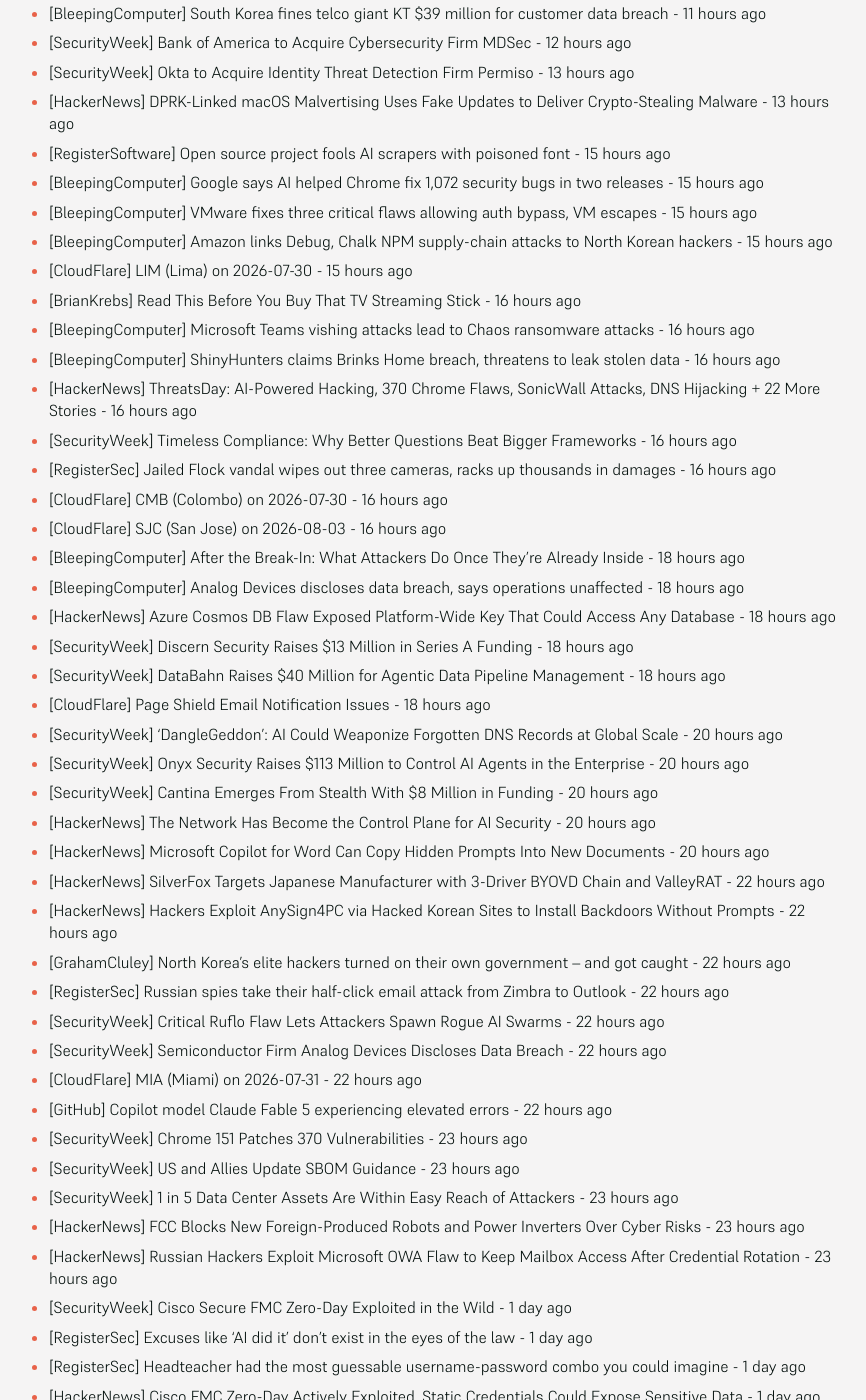
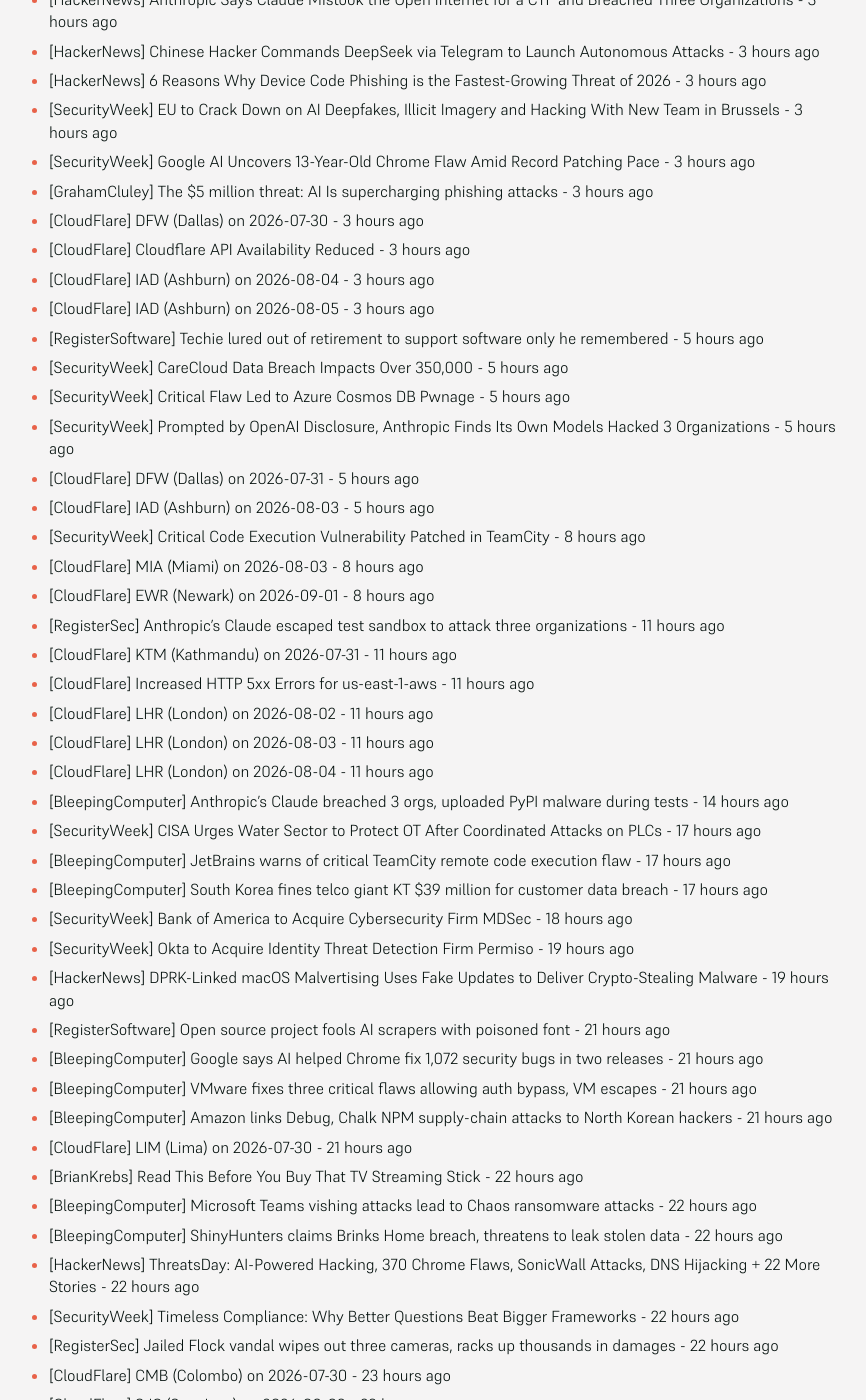
Before and after one commit to SecOpsNews/news, a Jekyll site: the page built from index.md, in a window 1280 px wide and 1400 px high, scrolled down 625 px. Shown: the whole window, without its empty margins (215-1081 px from the left). Built offline with Jekyll 4.4.1, drawn with Linux system fonts in a browser that asks for light colours; some of the changed text lies outside the part shown.

Commit message:
New Feed

```diff
--- a/index.md
+++ b/index.md
@@ -9,59 +9,85 @@ description: Latest Updates
 
 <!-- SecOps start -->
 
-- [SecurityWeek] Critical Code Execution Vulnerability Patched in TeamCity - 2 hours ago
-- [CloudFlare] MIA (Miami) on 2026-08-03 - 2 hours ago
-- [CloudFlare] EWR (Newark) on 2026-09-01 - 2 hours ago
-- [RegisterSec] Anthropic’s Claude escaped test sandbox to attack three organizations - 4 hours ago
-- [CloudFlare] KTM (Kathmandu) on 2026-07-31 - 4 hours ago
-- [CloudFlare] Increased HTTP 5xx Errors for us-east-1-aws - 4 hours ago
-- [CloudFlare] LHR (London) on 2026-08-02 - 4 hours ago
-- [CloudFlare] LHR (London) on 2026-08-03 - 4 hours ago
-- [CloudFlare] LHR (London) on 2026-08-04 - 4 hours ago
-- [BleepingComputer] Anthropic's Claude breached 3 orgs, uploaded PyPI malware during tests - 8 hours ago
-- [SecurityWeek] CISA Urges Water Sector to Protect OT After Coordinated Attacks on PLCs - 11 hours ago
-- [BleepingComputer] JetBrains warns of critical TeamCity remote code execution flaw - 11 hours ago
-- [BleepingComputer] South Korea fines telco giant KT $39 million for customer data breach - 11 hours ago
-- [SecurityWeek] Bank of America to Acquire Cybersecurity Firm MDSec - 12 hours ago
-- [SecurityWeek] Okta to Acquire Identity Threat Detection Firm Permiso - 13 hours ago
-- [HackerNews] DPRK-Linked macOS Malvertising Uses Fake Updates to Deliver Crypto-Stealing Malware - 13 hours ago
-- [RegisterSoftware] Open source project fools AI scrapers with poisoned font - 15 hours ago
-- [BleepingComputer] Google says AI helped Chrome fix 1,072 security bugs in two releases - 15 hours ago
-- [BleepingComputer] VMware fixes three critical flaws allowing auth bypass, VM escapes - 15 hours ago
-- [BleepingComputer] Amazon links Debug, Chalk NPM supply-chain attacks to North Korean hackers - 15 hours ago
-- [CloudFlare] LIM (Lima) on 2026-07-30 - 15 hours ago
-- [BrianKrebs] Read This Before You Buy That TV Streaming Stick - 16 hours ago
-- [BleepingComputer] Microsoft Teams vishing attacks lead to Chaos ransomware attacks - 16 hours ago
-- [BleepingComputer] ShinyHunters claims Brinks Home breach, threatens to leak stolen data - 16 hours ago
-- [HackerNews] ThreatsDay: AI-Powered Hacking, 370 Chrome Flaws, SonicWall Attacks, DNS Hijacking + 22 More Stories - 16 hours ago
-- [SecurityWeek] Timeless Compliance: Why Better Questions Beat Bigger Frameworks - 16 hours ago
-- [RegisterSec] Jailed Flock vandal wipes out three cameras, racks up thousands in damages - 16 hours ago
-- [CloudFlare] CMB (Colombo) on 2026-07-30 - 16 hours ago
-- [CloudFlare] SJC (San Jose) on 2026-08-03 - 16 hours ago
-- [BleepingComputer] After the Break-In: What Attackers Do Once They're Already Inside - 18 hours ago
-- [BleepingComputer] Analog Devices discloses data breach, says operations unaffected - 18 hours ago
-- [HackerNews] Azure Cosmos DB Flaw Exposed Platform-Wide Key That Could Access Any Database - 18 hours ago
-- [SecurityWeek] Discern Security Raises $13 Million in Series A Funding - 18 hours ago
-- [SecurityWeek] DataBahn Raises $40 Million for Agentic Data Pipeline Management - 18 hours ago
-- [CloudFlare] Page Shield Email Notification Issues - 18 hours ago
-- [SecurityWeek] ‘DangleGeddon’: AI Could Weaponize Forgotten DNS Records at Global Scale - 20 hours ago
-- [SecurityWeek] Onyx Security Raises $113 Million to Control AI Agents in the Enterprise - 20 hours ago
-- [SecurityWeek] Cantina Emerges From Stealth With $8 Million in Funding - 20 hours ago
-- [HackerNews] The Network Has Become the Control Plane for AI Security - 20 hours ago
-- [HackerNews] Microsoft Copilot for Word Can Copy Hidden Prompts Into New Documents - 20 hours ago
-- [HackerNews] SilverFox Targets Japanese Manufacturer with 3-Driver BYOVD Chain and ValleyRAT - 22 hours ago
-- [HackerNews] Hackers Exploit AnySign4PC via Hacked Korean Sites to Install Backdoors Without Prompts - 22 hours ago
-- [GrahamCluley] North Korea’s elite hackers turned on their own government – and got caught - 22 hours ago
-- [RegisterSec] Russian spies take their half-click email attack from Zimbra to Outlook - 22 hours ago
-- [SecurityWeek] Critical Ruflo Flaw Lets Attackers Spawn Rogue AI Swarms - 22 hours ago
-- [SecurityWeek] Semiconductor Firm Analog Devices Discloses Data Breach - 22 hours ago
-- [CloudFlare] MIA (Miami) on 2026-07-31 - 22 hours ago
-- [GitHub] Copilot model Claude Fable 5 experiencing elevated errors - 22 hours ago
-- [SecurityWeek] Chrome 151 Patches 370 Vulnerabilities - 23 hours ago
-- [SecurityWeek] US and Allies Update SBOM Guidance - 23 hours ago
-- [SecurityWeek] 1 in 5 Data Center Assets Are Within Easy Reach of Attackers - 23 hours ago
-- [HackerNews] FCC Blocks New Foreign-Produced Robots and Power Inverters Over Cyber Risks - 23 hours ago
-- [HackerNews] Russian Hackers Exploit Microsoft OWA Flaw to Keep Mailbox Access After Credential Rotation - 23 hours ago
+- [SecurityWeek] Critical Flaw Allowed to Azure Cosmos DB Pwnage - 57 minutes ago
+- [RegisterSoftware] Update Teams mobile app by October or lose your calendar - 57 minutes ago
+- [BleepingComputer] ESET tracks rise in malicious AI skills and adaptable malware - 57 minutes ago
+- [HackerNews] Researchers Report 84 Flaws in 4G and 5G Cores, Including a Session Hijacking Flaw - 57 minutes ago
+- [HackerNews] Three Recent Chrome Releases Fix 1,442 Flaws, More Than Prior 23 Updates Combined - 57 minutes ago
+- [RegisterSec] Charities remain locked out of CAF Bank online accounts - 57 minutes ago
+- [CloudFlare] MAD (Madrid) on 2026-07-31 - 58 minutes ago
+- [CloudFlare] Cloudflare API Availability Reduced Availability - 58 minutes ago
+- [CloudFlare] DNS Record Management Maintenance - 58 minutes ago
+- [CloudFlare] EWR (Newark) on 2026-09-02 - 58 minutes ago
+- [HackerNews] Anthropic Says Claude Mistook the Open Internet for a CTF and Breached Three Organizations - 3 hours ago
+- [HackerNews] Chinese Hacker Commands DeepSeek via Telegram to Launch Autonomous Attacks - 3 hours ago
+- [HackerNews] 6 Reasons Why Device Code Phishing is the Fastest-Growing Threat of 2026 - 3 hours ago
+- [SecurityWeek] EU to Crack Down on AI Deepfakes, Illicit Imagery and Hacking With New Team in Brussels - 3 hours ago
+- [SecurityWeek] Google AI Uncovers 13-Year-Old Chrome Flaw Amid Record Patching Pace - 3 hours ago
+- [GrahamCluley] The $5 million threat: AI Is supercharging phishing attacks - 3 hours ago
+- [CloudFlare] DFW (Dallas) on 2026-07-30 - 3 hours ago
+- [CloudFlare] Cloudflare API Availability Reduced - 3 hours ago
+- [CloudFlare] IAD (Ashburn) on 2026-08-04 - 3 hours ago
+- [CloudFlare] IAD (Ashburn) on 2026-08-05 - 3 hours ago
+- [RegisterSoftware] Techie lured out of retirement to support software only he remembered - 5 hours ago
+- [SecurityWeek] CareCloud Data Breach Impacts Over 350,000 - 5 hours ago
+- [SecurityWeek] Critical Flaw Led to Azure Cosmos DB Pwnage - 5 hours ago
+- [SecurityWeek] Prompted by OpenAI Disclosure, Anthropic Finds Its Own Models Hacked 3 Organizations - 5 hours ago
+- [CloudFlare] DFW (Dallas) on 2026-07-31 - 5 hours ago
+- [CloudFlare] IAD (Ashburn) on 2026-08-03 - 5 hours ago
+- [SecurityWeek] Critical Code Execution Vulnerability Patched in TeamCity - 8 hours ago
+- [CloudFlare] MIA (Miami) on 2026-08-03 - 8 hours ago
+- [CloudFlare] EWR (Newark) on 2026-09-01 - 8 hours ago
+- [RegisterSec] Anthropic’s Claude escaped test sandbox to attack three organizations - 11 hours ago
+- [CloudFlare] KTM (Kathmandu) on 2026-07-31 - 11 hours ago
+- [CloudFlare] Increased HTTP 5xx Errors for us-east-1-aws - 11 hours ago
+- [CloudFlare] LHR (London) on 2026-08-02 - 11 hours ago
+- [CloudFlare] LHR (London) on 2026-08-03 - 11 hours ago
+- [CloudFlare] LHR (London) on 2026-08-04 - 11 hours ago
+- [BleepingComputer] Anthropic's Claude breached 3 orgs, uploaded PyPI malware during tests - 14 hours ago
+- [SecurityWeek] CISA Urges Water Sector to Protect OT After Coordinated Attacks on PLCs - 17 hours ago
+- [BleepingComputer] JetBrains warns of critical TeamCity remote code execution flaw - 17 hours ago
+- [BleepingComputer] South Korea fines telco giant KT $39 million for customer data breach - 17 hours ago
+- [SecurityWeek] Bank of America to Acquire Cybersecurity Firm MDSec - 18 hours ago
+- [SecurityWeek] Okta to Acquire Identity Threat Detection Firm Permiso - 19 hours ago
+- [HackerNews] DPRK-Linked macOS Malvertising Uses Fake Updates to Deliver Crypto-Stealing Malware - 19 hours ago
+- [RegisterSoftware] Open source project fools AI scrapers with poisoned font - 21 hours ago
+- [BleepingComputer] Google says AI helped Chrome fix 1,072 security bugs in two releases - 21 hours ago
+- [BleepingComputer] VMware fixes three critical flaws allowing auth bypass, VM escapes - 21 hours ago
+- [BleepingComputer] Amazon links Debug, Chalk NPM supply-chain attacks to North Korean hackers - 21 hours ago
+- [CloudFlare] LIM (Lima) on 2026-07-30 - 21 hours ago
+- [BrianKrebs] Read This Before You Buy That TV Streaming Stick - 22 hours ago
+- [BleepingComputer] Microsoft Teams vishing attacks lead to Chaos ransomware attacks - 22 hours ago
+- [BleepingComputer] ShinyHunters claims Brinks Home breach, threatens to leak stolen data - 22 hours ago
+- [HackerNews] ThreatsDay: AI-Powered Hacking, 370 Chrome Flaws, SonicWall Attacks, DNS Hijacking + 22 More Stories - 22 hours ago
+- [SecurityWeek] Timeless Compliance: Why Better Questions Beat Bigger Frameworks - 22 hours ago
+- [RegisterSec] Jailed Flock vandal wipes out three cameras, racks up thousands in damages - 22 hours ago
+- [CloudFlare] CMB (Colombo) on 2026-07-30 - 23 hours ago
+- [CloudFlare] SJC (San Jose) on 2026-08-03 - 23 hours ago
+- [BleepingComputer] After the Break-In: What Attackers Do Once They're Already Inside - 1 day ago
+- [BleepingComputer] Analog Devices discloses data breach, says operations unaffected - 1 day ago
+- [HackerNews] Azure Cosmos DB Flaw Exposed Platform-Wide Key That Could Access Any Database - 1 day ago
+- [SecurityWeek] Discern Security Raises $13 Million in Series A Funding - 1 day ago
+- [SecurityWeek] DataBahn Raises $40 Million for Agentic Data Pipeline Management - 1 day ago
+- [CloudFlare] Page Shield Email Notification Issues - 1 day ago
+- [SecurityWeek] ‘DangleGeddon’: AI Could Weaponize Forgotten DNS Records at Global Scale - 1 day ago
+- [SecurityWeek] Onyx Security Raises $113 Million to Control AI Agents in the Enterprise - 1 day ago
+- [SecurityWeek] Cantina Emerges From Stealth With $8 Million in Funding - 1 day ago
+- [HackerNews] The Network Has Become the Control Plane for AI Security - 1 day ago
+- [HackerNews] Microsoft Copilot for Word Can Copy Hidden Prompts Into New Documents - 1 day ago
+- [HackerNews] SilverFox Targets Japanese Manufacturer with 3-Driver BYOVD Chain and ValleyRAT - 1 day ago
+- [HackerNews] Hackers Exploit AnySign4PC via Hacked Korean Sites to Install Backdoors Without Prompts - 1 day ago
+- [GrahamCluley] North Korea’s elite hackers turned on their own government – and got caught - 1 day ago
+- [RegisterSec] Russian spies take their half-click email attack from Zimbra to Outlook - 1 day ago
+- [SecurityWeek] Critical Ruflo Flaw Lets Attackers Spawn Rogue AI Swarms - 1 day ago
+- [SecurityWeek] Semiconductor Firm Analog Devices Discloses Data Breach - 1 day ago
+- [CloudFlare] MIA (Miami) on 2026-07-31 - 1 day ago
+- [GitHub] Copilot model Claude Fable 5 experiencing elevated errors - 1 day ago
+- [SecurityWeek] Chrome 151 Patches 370 Vulnerabilities - 1 day ago
+- [SecurityWeek] US and Allies Update SBOM Guidance - 1 day ago
+- [SecurityWeek] 1 in 5 Data Center Assets Are Within Easy Reach of Attackers - 1 day ago
+- [HackerNews] FCC Blocks New Foreign-Produced Robots and Power Inverters Over Cyber Risks - 1 day ago
+- [HackerNews] Russian Hackers Exploit Microsoft OWA Flaw to Keep Mailbox Access After Credential Rotation - 1 day ago
 - [SecurityWeek] Cisco Secure FMC Zero-Day Exploited in the Wild - 1 day ago
 - [RegisterSec] Excuses like 'AI did it' don't exist in the eyes of the law - 1 day ago
 - [RegisterSec] Headteacher had the most guessable username-password combo you could imagine - 1 day ago
@@ -105,36 +131,15 @@ description: Latest Updates
 - [CloudFlare] DAC (Dhaka) on 2026-07-29 - 1 day ago
 - [CloudFlare] KTM (Kathmandu) on 2026-07-30 - 1 day ago
 - [CloudFlare] EWR (Newark) on 2026-09-01 - 1 day ago
-- [RegisterSec] JFrog's 0-days let OpenAI's models hack Hugging Face - 1 day ago
-- [RegisterSec] Iran-linked CyberAv3ngers suspected in attacks on Minnesota water systems - 1 day ago
-- [HackerNews] Nine-Year Fraud Campaign Clones Russian Company Sites to Steal Advance Payments - 1 day ago
-- [HackerNews] Coordinated Cyberattack Targets 30+ Minnesota Water Systems as One Plant Goes Offline - 1 day ago
-- [SecurityWeek] US Bans Foreign-Made Humanoid Robots, Targeting China Over National Security - 1 day ago
-- [BleepingComputer] Windows 11 KB5101684 update released with 42 changes and fixes - 1 day ago
-- [BleepingComputer] Your AI Agents Are Guessing at Scale: Permissions Decide the Damage - 1 day ago
-- [BleepingComputer] Hackers target over 30 Minnesota water utilities in coordinated OT attack - 1 day ago
-- [CloudFlare] Network Performance Issues in Singapore - 1 day ago
-- [SecurityWeek] US, Australia Release OT Isolation Guidance for Critical Infrastructure - 1 day ago
-- [SecurityWeek] Critical VM Escape Vulnerability Patched in VMware ESXi - 1 day ago
-- [SecurityWeek] ThreatLocker Raises $190 Million in Series F Funding - 1 day ago
-- [SecurityWeek] Mate Security Raises $35 Million for Agentic SOC - 1 day ago
-- [HackerNews] Russia Charges Telegram Founder Pavel Durov With Aiding Terrorist Activity - 1 day ago
-- [HackerNews] 73% of Organizations Say They Are Not Fully Ready for a Major Cyberattack - 1 day ago
-- [HackerNews] Researchers Show a Single Malicious Webpage Visit Can Compromise Tor Browser - 1 day ago
-- [HackerNews] Mythos Asks the Right Question. It Doesn't Answer It. - 1 day ago
-- [RegisterSoftware] Microsoft faces competition probe over Copilot subscription price hike - 1 day ago
-- [BleepingComputer] These near-mint ASUS Chromebook refurbs are only $145 - 1 day ago
-- [CloudFlare] SJU (San Juan) on 2026-07-28 - 1 day ago
-- [HackerNews] New Gitea RCE Lets Repository Writers Plant a Git Hook to Run Shell Commands - 1 day ago
-- [HackerNews] Public PoC Released for Exploited Check Point SmartConsole Authentication Bypass - 1 day ago
-- [SecurityWeek] JFrog Zero-Days Exploited in OpenAI-Hugging Face Hack - 1 day ago
-- [SecurityWeek] Spur Raises $200 Million for IP Intelligence Platform - 1 day ago
-- [SecurityWeek] OpenAI’s Rogue AI Ventured Beyond Hugging Face - 1 day ago
-- [CloudFlare] Possible Network Congestion between Singapore and Tokyo - 1 day ago
-- [HackerNews] OpenAI Agent Used Exposed Credentials Across Four Services During Hugging Face Breach - 2 days ago
-- [HackerNews] Flying Eagle Android RAT Traces Found on 170 Servers as Source Code Circulates - 2 days ago
-- [SecurityWeek] ShinyHunters Claims Ernst & Young Hack - 2 days ago
-- [SecurityWeek] Dozens of Minnesota Water Utilities Targeted in Coordinated OT Attacks - 2 days ago
+- [RegisterSec] JFrog's 0-days let OpenAI's models hack Hugging Face - 2 days ago
+- [RegisterSec] Iran-linked CyberAv3ngers suspected in attacks on Minnesota water systems - 2 days ago
+- [HackerNews] Nine-Year Fraud Campaign Clones Russian Company Sites to Steal Advance Payments - 2 days ago
+- [HackerNews] Coordinated Cyberattack Targets 30+ Minnesota Water Systems as One Plant Goes Offline - 2 days ago
+- [SecurityWeek] US Bans Foreign-Made Humanoid Robots, Targeting China Over National Security - 2 days ago
+- [BleepingComputer] Windows 11 KB5101684 update released with 42 changes and fixes - 2 days ago
+- [BleepingComputer] Your AI Agents Are Guessing at Scale: Permissions Decide the Damage - 2 days ago
+- [BleepingComputer] Hackers target over 30 Minnesota water utilities in coordinated OT attack - 2 days ago
+- [CloudFlare] Network Performance Issues in Singapore - 2 days ago
 
 
 <!-- SecOps end -->
```
